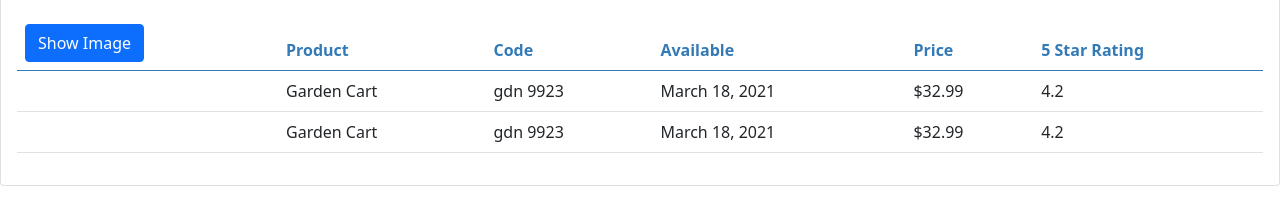
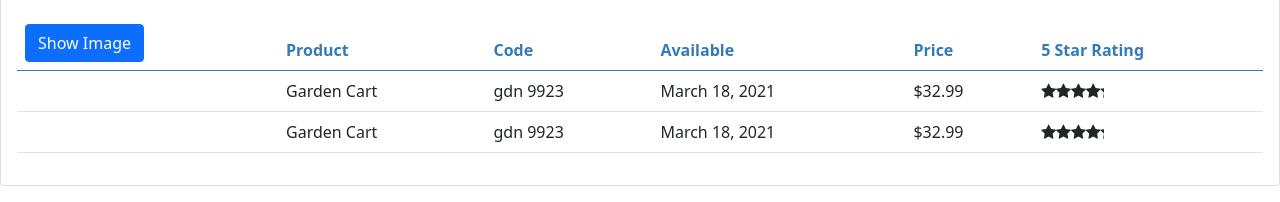
Before and after one commit to diaz4674/angular-getting-started, an Angular app in the folder apm-new/: page / in a window 1280 px wide. Shown: the part 180-382 px from the top of the page. Built offline with nearby package versions, Linux system fonts and the light colour scheme.

Commit message:
input passing data

```diff
--- a/apm-new/src/app/app.module.ts
+++ b/apm-new/src/app/app.module.ts
@@ -4,13 +4,15 @@
 import { AppRoutingModule } from './app-routing.module';
 import { AppComponent } from './app.component';
 import { ProductListComponent } from './products/product-list.component';
-import {ConvertToSpacesPipe} from "./shared/convert-to-spaces.pipe";
+import { ConvertToSpacesPipe } from "./shared/convert-to-spaces.pipe";
+import { StarComponent } from './shared/star.component';
 
 @NgModule({
   declarations: [
     AppComponent,
     ProductListComponent,
-    ConvertToSpacesPipe
+    ConvertToSpacesPipe,
+    StarComponent
   ],
   imports: [
     BrowserModule,
--- a/apm-new/src/app/products/product-list.component.html
+++ b/apm-new/src/app/products/product-list.component.html
@@ -6,7 +6,7 @@
     <div class='row'>
       <div class='col-md-2'>Filter by:</div>
       <div class='col-md-4'>
-        <input type='text' [(ngModel)] ='listFilter'/>
+        <input type='text' [(ngModel)]='listFilter' />
       </div>
     </div>
     <div class='row'>
@@ -34,14 +34,15 @@
           <tr *ngFor='let product of filteredProducts'>
             <td>
               <img *ngIf='showImage' [src]='product.imageUrl' [title]='product.productName'
-                   [style.width.px]='imageWidth'
-                   [style.margin.px]='imageMargin'/>
+                [style.width.px]='imageWidth' [style.margin.px]='imageMargin' />
             </td>
             <td>{{product.productName}}</td>
             <td>{{product.productCode | lowercase | convertToSpaces:'-'}}</td>
             <td>{{product.releaseDate}}</td>
             <td>{{product.price | currency: 'USD': 'symbol':'1.2-2'}}</td>
-            <td>{{product.starRating}}</td>
+            <td>
+              <pm-star [rating]='product.starRating'></pm-star>
+            </td>
           </tr>
         </tbody>
       </table>
--- a/apm-new/src/app/shared/star.component.html
+++ b/apm-new/src/app/shared/star.component.html
@@ -1,7 +1,4 @@
-<div class="crop"
-     [style.width.px]="cropWidth"
-     [title]="rating"
-     (click)='onClick()'>
+<div class="crop" [style.width.px]="cropWidth" [title]="rating">
   <div style="width: 75px">
     <span class="fa fa-star"></span>
     <span class="fa fa-star"></span>
--- a/apm-new/src/app/shared/star.component.ts
+++ b/apm-new/src/app/shared/star.component.ts
@@ -1,13 +1,13 @@
-import { Component, OnChanges } from "@angular/core";
+import { Component, Input, OnChanges } from "@angular/core";
 
 @Component({
   selector: 'pm-star',
   templateUrl: './star.component.html',
-  styleUrls: ['./star.component/css']
+  styleUrls: ['./star.component.css']
 })
 
 export class StarComponent implements OnChanges {
-  rating: number = 4;
+  @Input() rating: number = 4;
   cropWidth: number = 75;
 
   ngOnChanges(): void {
```
